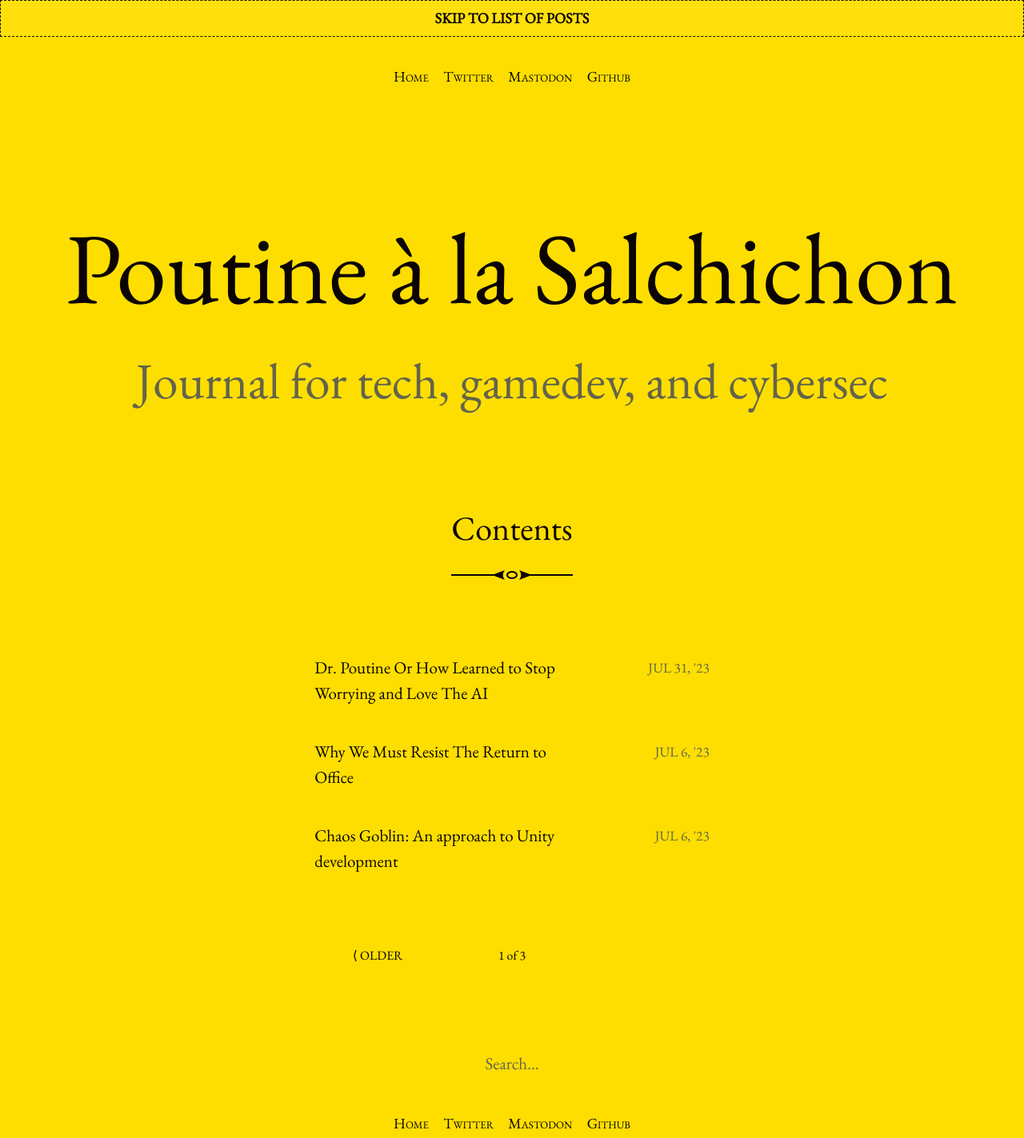
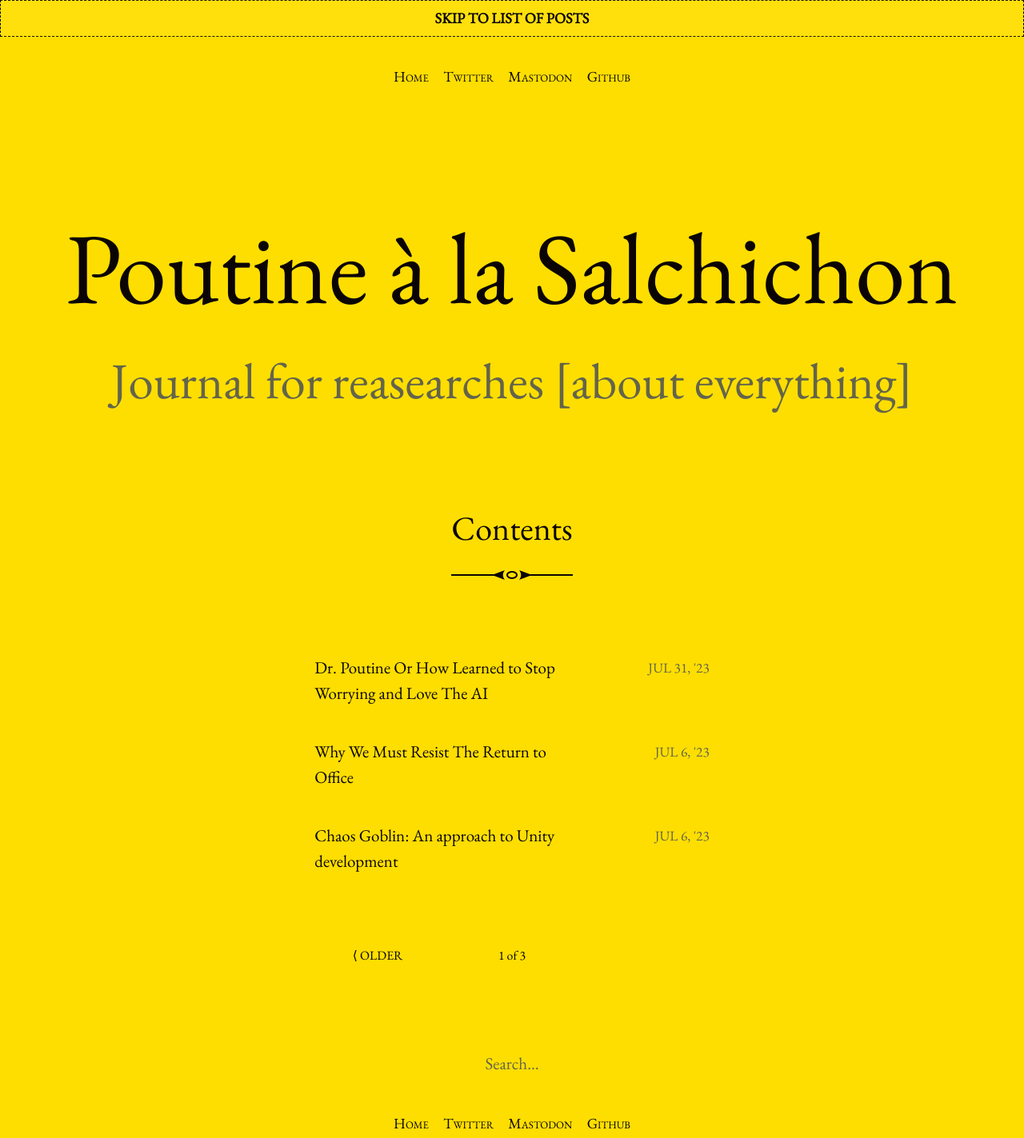
Before and after one commit to hoodhooody/hoodhooody.github.io, a Jekyll site: the page built from index.html, in a window 1280 px wide. Shown: the whole page at 80% size. Built offline with Jekyll 4.4.1, drawn with Linux system fonts in a browser that asks for light colours; the list of posts is cut into pages by our own code.

Commit message:
Update _config.yml
Added personal conf

```diff
--- a/_config.yml
+++ b/_config.yml
@@ -15,14 +15,14 @@
 # in the templates via {{ site.myvariable }}.
 title: Poutine à la Salchichon
 description: > # this means to ignore newlines until "baseurl:"
-  Journal for tech, gamedev, and cybersec
+  Journal for reasearches [about everything]
 permalink: ':title/'
 baseurl: "" # the subpath of your site, e.g. /blog
-url: "https://rikimaru55.github.io" # the base hostname & protocol for your site, e.g. http://example.com
+url: "https://hoodhooody.github.io" # the base hostname & protocol for your site, e.g. http://example.com
 site-twitter: #if your site has a twitter account, enter it here
 icon: /assets/images/personal_logo.jpeg
-twitter_username: MrQuilo
-github_username:  rikimaru55
+twitter_username: N/A
+github_username:  hoodhooody
 
 # Build settings
 markdown: kramdown
```
